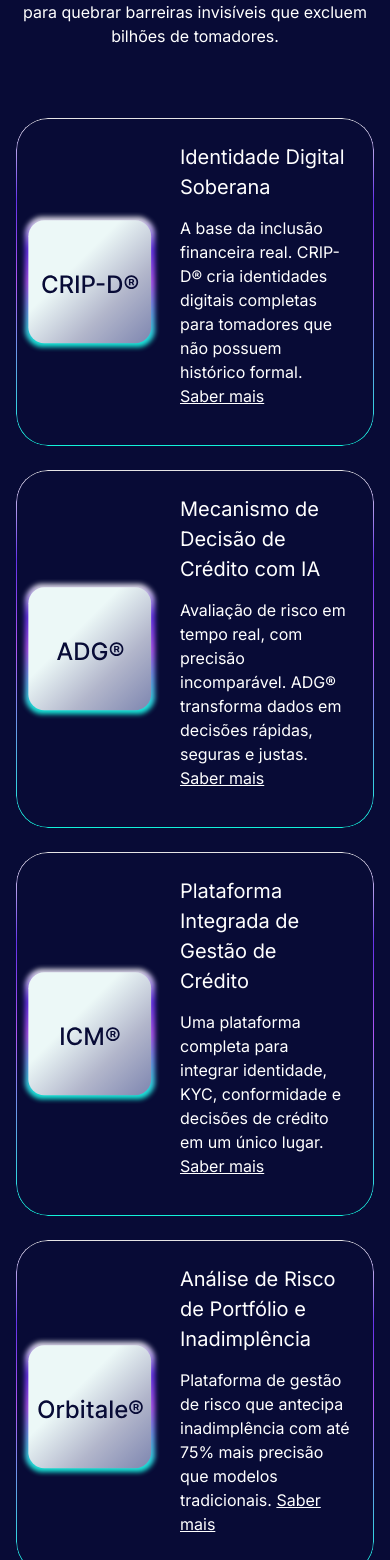
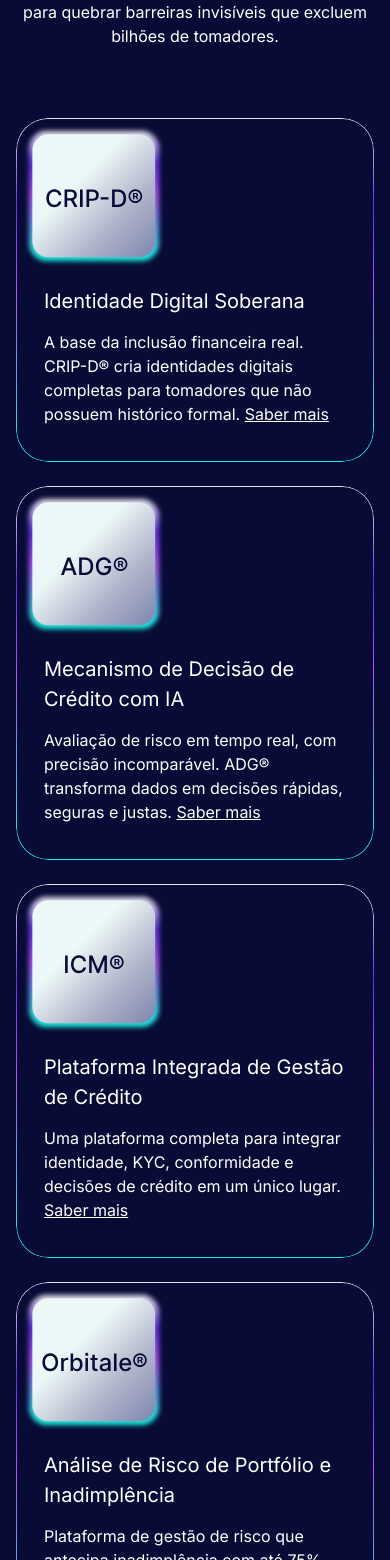
Before and after one commit to devvieiira/o-bainc-frontend, a Next.js app: page / in a window 390 px wide. Shown: the part 4388-5948 px from the top of the page. Built offline with nearby package versions, Linux system fonts and the light colour scheme.

Commit message:
fix: responsive mode

```diff
--- a/app/page.tsx
+++ b/app/page.tsx
@@ -265,7 +265,7 @@ export default function Home() {
 						</div>
 					</div>
 					<div className="pt-14 w-full flex flex-col items-center space-y-6">
-						<div className="max-w-[1050px] w-full p-1 gradient-border flex">
+						<div className="max-w-[1050px] w-full p-2 gradient-border flex flex-col md:flex-row">
 							<Image
 							src={"/crip-d.svg"}
 							alt="crip-d icon"
@@ -274,10 +274,10 @@ export default function Home() {
 							/>
 							<div className="flex flex-col items-start p-5">
 								<h3 className="text-[20px] mb-3.5">Identidade Digital Soberana</h3>
-								<p className="text-[16px] max-w-[665px] mb-3.5">A base da inclusão financeira real. CRIP-D® cria identidades digitais completas para tomadores que não possuem histórico formal. <span className="underline">Saber mais</span></p>
+								<p className="text-[16px] max-w-[665px] mb-2">A base da inclusão financeira real. CRIP-D® cria identidades digitais completas para tomadores que não possuem histórico formal. <span className="underline">Saber mais</span></p>
 							</div>
 						</div>
-						<div className="max-w-[1050px] w-full p-1 gradient-border flex">
+						<div className="max-w-[1050px] w-full p-2 gradient-border flex flex-col md:flex-row">
 							<Image
 								src={"/adg.svg"}
 								alt="adg icon"
@@ -286,10 +286,10 @@ export default function Home() {
 							/>
 							<div className="flex flex-col items-start p-5">
 								<h3 className="text-[20px] mb-3.5">Mecanismo de Decisão de Crédito com IA</h3>
-								<p className="text-[16px] max-w-[665px] mb-3.5"> Avaliação de risco em tempo real, com precisão incomparável. ADG® transforma dados em decisões rápidas, seguras e justas. <span className="underline">Saber mais</span></p>
+								<p className="text-[16px] max-w-[665px] mb-2"> Avaliação de risco em tempo real, com precisão incomparável. ADG® transforma dados em decisões rápidas, seguras e justas. <span className="underline">Saber mais</span></p>
 							</div>
 						</div>
-						<div className="max-w-[1050px] w-full p-1 gradient-border flex">
+						<div className="max-w-[1050px] w-full p-2 gradient-border flex flex-col md:flex-row">
 							<Image
 								src={"/imc.svg"}
 								alt="icm icon"
@@ -298,10 +298,10 @@ export default function Home() {
 							/>
 							<div className="flex flex-col items-start p-5">
 								<h3 className="text-[20px] mb-3.5">Plataforma Integrada de Gestão de Crédito</h3>
-								<p className="text-[16px] max-w-[665px] mb-3.5">Uma plataforma completa para integrar identidade, KYC, conformidade e decisões de crédito em um único lugar.  <span className="underline">Saber mais</span></p>
+								<p className="text-[16px] max-w-[665px] mb-2">Uma plataforma completa para integrar identidade, KYC, conformidade e decisões de crédito em um único lugar.  <span className="underline">Saber mais</span></p>
 							</div>
 						</div>
-						<div className="max-w-[1050px] w-full p-1 gradient-border flex">
+						<div className="max-w-[1050px] w-full p-2 gradient-border flex flex-col md:flex-row">
 							<Image
 								src={"/orbitale.svg"}
 								alt="orbitale icon"
@@ -310,10 +310,10 @@ export default function Home() {
 							/>
 							<div className="flex flex-col items-start p-5">
 								<h3 className="text-[20px] mb-3.5">Análise de Risco de Portfólio e Inadimplência</h3>
-								<p className="text-[16px] max-w-[665px] mb-3.5">Plataforma de gestão de risco que antecipa inadimplência com até 75% mais precisão que modelos tradicionais. <span className="underline">Saber mais</span></p>
+								<p className="text-[16px] max-w-[665px] mb-2">Plataforma de gestão de risco que antecipa inadimplência com até 75% mais precisão que modelos tradicionais. <span className="underline">Saber mais</span></p>
 							</div>
 						</div>
-						<div className="max-w-[1050px] w-full p-1 gradient-border flex">
+						<div className="max-w-[1050px] w-full p-2 gradient-border flex flex-col md:flex-row">
 							<Image
 								src={"/verdaji.svg"}
 								alt="verdaji icon"
@@ -322,10 +322,10 @@ export default function Home() {
 							/>
 							<div className="flex flex-col items-start p-5">
 								<h3 className="text-[20px] mb-3.5">Identidade de Crédito Autogerida</h3>
-								<p className="text-[16px] max-w-[665px] mb-3.5">Aplicativo de identidade digital baseado em soberania de dados e criptografia quântica. Dá ao usuário total controle sobre seu perfil financeiro. <span className="underline">Saber mais</span></p>
+								<p className="text-[16px] max-w-[665px] mb-2">Aplicativo de identidade digital baseado em soberania de dados e criptografia quântica. Dá ao usuário total controle sobre seu perfil financeiro. <span className="underline">Saber mais</span></p>
 							</div>
 						</div>
-						<div className="max-w-[1050px] w-full p-1 gradient-border flex">
+						<div className="max-w-[1050px] w-full p-2 gradient-border flex flex-col md:flex-row">
 							<Image
 								src={"/obdc.svg"}
 								alt="obdc icon"
@@ -334,7 +334,7 @@ export default function Home() {
 							/>
 							<div className="flex flex-col items-start p-5">
 								<h3 className="text-[20px] mb-3.5">Open Bank Digital Currency</h3>
-								<p className="text-[16px] max-w-[665px] mb-3.5">A moeda digital mais segura do mundo para crédito inclusivo. Lastreada em ativos múltiplos e protegida por segurança quântica. <span className="underline">Saber mais</span></p>
+								<p className="text-[16px] max-w-[665px] mb-2">A moeda digital mais segura do mundo para crédito inclusivo. Lastreada em ativos múltiplos e protegida por segurança quântica. <span className="underline">Saber mais</span></p>
 							</div>
 						</div>
 					</div>
```
